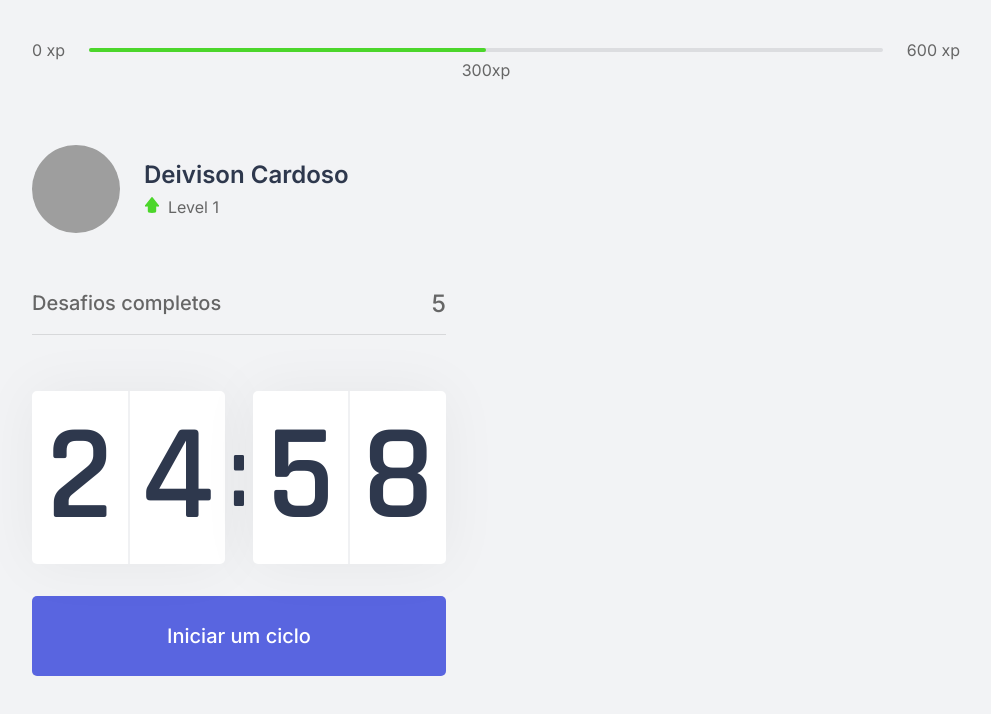
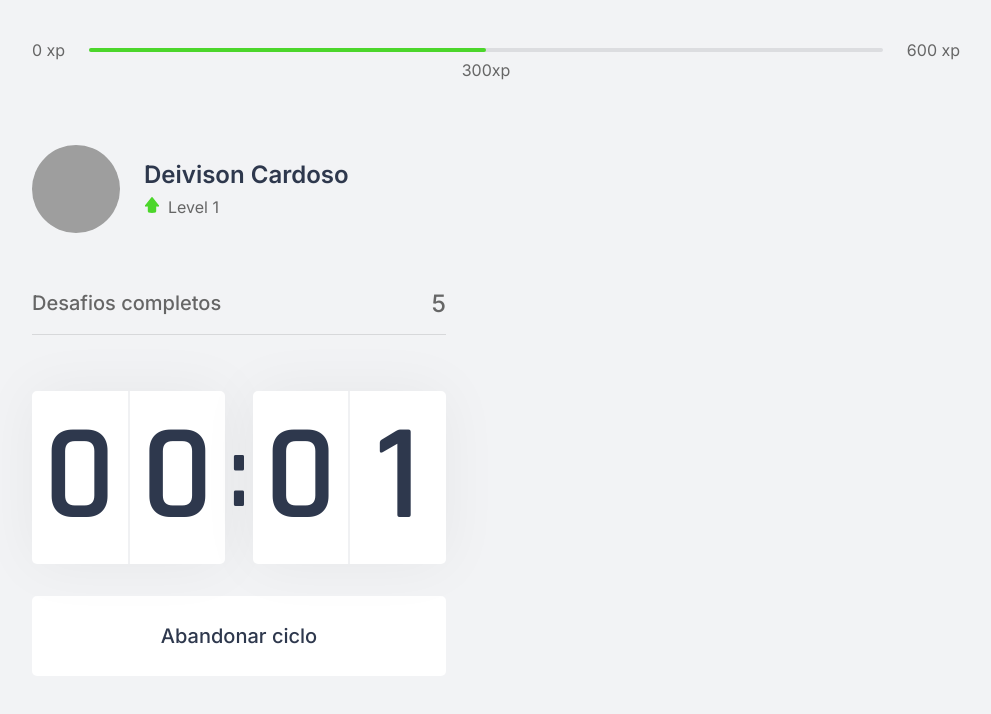
Before and after one commit to deivisondc/moveit, a Next.js app: page / in a window 1280 px wide. Both pictures are taken after a click on the button "Iniciar um ciclo". Shown: the top 714 px of the page, without its empty margins (144-1135 px from the left). Built offline with nearby package versions, Linux system fonts and the light colour scheme; grey boxes are pictures that could not be loaded.

Commit message:
countdown component

```diff
--- a/src/components/Countdown.tsx
+++ b/src/components/Countdown.tsx
@@ -2,9 +2,12 @@
 
 import styles from '../styles/components/Countdown.module.css';
 
+let countdownTimeout: NodeJS.Timeout;
+
 const Countdown: React.FC = () => {
-  const [time, setTime] = useState(25 * 60);
-  const [active, setActive] = useState(false);
+  const [time, setTime] = useState(0.05 * 60);
+  const [isActive, setIsActive] = useState(false);
+  const [hasFinished, setHasFinished] = useState(false);
 
   const [minuteLeft, minuteRight] = useMemo(() => {
     const minutes = Math.floor(time / 60);
@@ -17,16 +20,25 @@
   }, [time]);
 
   const startCountdown = useCallback(() => {
-    setActive(true);
+    setIsActive(true);
   }, [])
 
+  const resetCountdown = useCallback(() => {
+    clearTimeout(countdownTimeout);
+    setIsActive(false);
+    setTime(0.05 * 60);
+  }, []);
+
   useEffect(() => {
-    if (active && time > 0) {
-      setTimeout(() => {
+    if (isActive && time > 0) {
+      countdownTimeout = setTimeout(() => {
         setTime(time - 1);
       }, 1000)
+    } else if (isActive && time === 0) {
+      setHasFinished(true);
+      setIsActive(false);
     }
-  }, [active, time]);
+  }, [isActive, time]);
 
   return (
     <div>
@@ -42,6 +54,24 @@
         </div>
       </div>
 
+      { hasFinished ? (
+        <button
+          disabled
+          className={styles.countdownButton}
+        >
+          Ciclo encerrado
+        </button>
+      ) : (
+        <>
+          { isActive ? (
+            <button
+              type="button"
+              className={`${styles.countdownButton} ${styles.countdownButtonActive}`}
+              onClick={resetCountdown}
+            >
+              Abandonar ciclo
+            </button>
+          ) : (
             <button
               type="button"
               className={styles.countdownButton}
@@ -49,6 +79,10 @@
             >
               Iniciar um ciclo
             </button>
+          )}
+        </>
+      )}
+
     </div>
   );
 }
--- a/src/styles/components/Countdown.module.css
+++ b/src/styles/components/Countdown.module.css
@@ -56,6 +56,22 @@
   transition: background-color 0.2s;
 }
 
-.countdownButton:hover {
+.countdownButton:disabled {
+  background: var(--white);
+  color: var(--text);
+  cursor: not-allowed;
+}
+
+.countdownButton:not(:disabled):hover {
   background: var(--blue-dark)
 }
+
+.countdownButtonActive {
+  background: var(--white);
+  color: var(--title)
+}
+
+.countdownButtonActive:not(:disabled):hover {
+  background: var(--red);
+  color: var(--white);
+}
```
Lines whose indentation alone changed are shown as unchanged.
